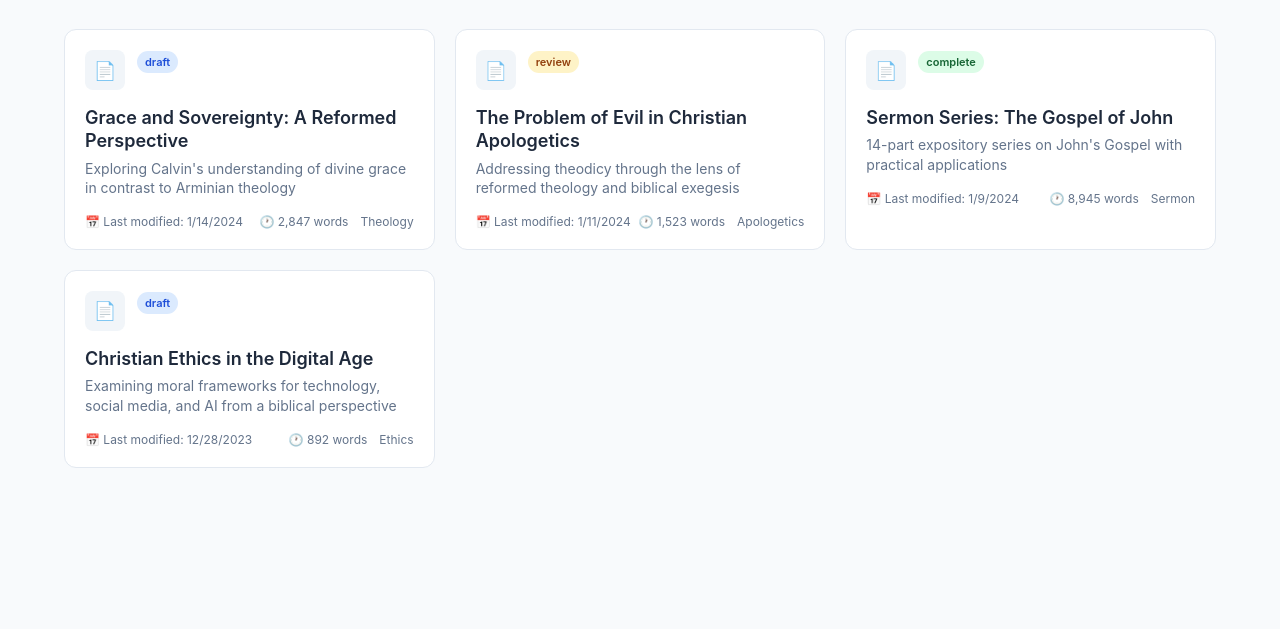
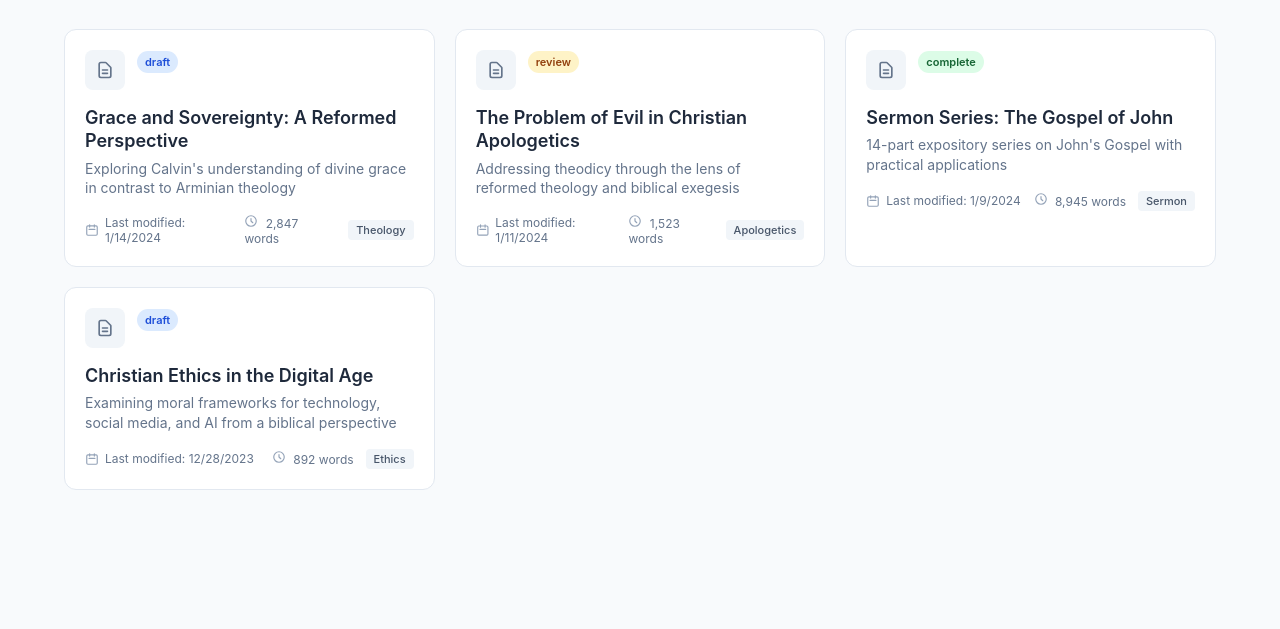
Before and after one commit to lukemiller22/research-assistant, a plain HTML site: page projects.html in a window 1280 px wide. Shown: the part 171-800 px from the top of the page. Drawn offline with Linux system fonts and the light colour scheme.

Commit message:
Update projects.html

```diff
--- a/projects.html
+++ b/projects.html
@@ -161,8 +161,9 @@
             display: flex;
             align-items: center;
             justify-content: center;
-            font-size: 18px;
+            font-size: 16px;
             flex-shrink: 0;
+            color: #64748b;
         }
 
         .project-info {
@@ -219,13 +220,41 @@
         .project-date {
             display: flex;
             align-items: center;
-            gap: 4px;
+            gap: 6px;
         }
 
         .project-stats {
             display: flex;
             align-items: center;
             gap: 12px;
+        }
+
+        .project-tag {
+            background: #f1f5f9;
+            padding: 3px 8px;
+            border-radius: 4px;
+            font-size: 11px;
+            font-weight: 500;
+            color: #475569;
+        }
+
+        /* Cleaner icons */
+        .icon-calendar {
+            width: 14px;
+            height: 14px;
+            color: #94a3b8;
+        }
+
+        .icon-clock {
+            width: 14px;
+            height: 14px;
+            color: #94a3b8;
+        }
+
+        .icon-document {
+            width: 20px;
+            height: 20px;
+            color: #64748b;
         }
 
         .empty-state {
@@ -255,7 +284,7 @@
 <body>
     <div class="header">
         <div class="logo">
-            📚 Research Assistant
+            Research Assistant
         </div>
         <nav class="nav">
             <a href="projects.html" class="active">Projects</a>
@@ -283,7 +312,11 @@
         <div class="projects-grid">
             <a href="writing.html?project=grace-sovereignty" class="project-card">
                 <div class="project-header">
-                    <div class="project-icon">📄</div>
+                    <div class="project-icon">
+                        <svg class="icon-document" fill="none" stroke="currentColor" viewBox="0 0 24 24">
+                            <path stroke-linecap="round" stroke-linejoin="round" stroke-width="2" d="M9 12h6m-6 4h6m2 5H7a2 2 0 01-2-2V5a2 2 0 012-2h5.586a1 1 0 01.707.293l5.414 5.414a1 1 0 01.293.707V19a2 2 0 01-2 2z" />
+                        </svg>
+                    </div>
                     <div class="project-info">
                         <span class="project-status status-draft">draft</span>
                     </div>
@@ -292,10 +325,18 @@
                 <p class="project-description">Exploring Calvin's understanding of divine grace in contrast to Arminian theology</p>
                 <div class="project-meta">
                     <div class="project-date">
-                        📅 Last modified: 1/14/2024
+                        <svg class="icon-calendar" fill="none" stroke="currentColor" viewBox="0 0 24 24">
+                            <path stroke-linecap="round" stroke-linejoin="round" stroke-width="2" d="M8 7V3m8 4V3m-9 8h10M5 21h14a2 2 0 002-2V7a2 2 0 00-2-2H5a2 2 0 00-2 2v12a2 2 0 002 2z" />
+                        </svg>
+                        Last modified: 1/14/2024
                     </div>
                     <div class="project-stats">
-                        🕐 2,847 words
+                        <span>
+                            <svg class="icon-clock" fill="none" stroke="currentColor" viewBox="0 0 24 24" style="display: inline; margin-right: 4px;">
+                                <path stroke-linecap="round" stroke-linejoin="round" stroke-width="2" d="M12 8v4l3 3m6-3a9 9 0 11-18 0 9 9 0 0118 0z" />
+                            </svg>
+                            2,847 words
+                        </span>
                         <span class="project-tag">Theology</span>
                     </div>
                 </div>
@@ -303,7 +344,11 @@
 
             <a href="writing.html?project=problem-evil" class="project-card">
                 <div class="project-header">
-                    <div class="project-icon">📄</div>
+                    <div class="project-icon">
+                        <svg class="icon-document" fill="none" stroke="currentColor" viewBox="0 0 24 24">
+                            <path stroke-linecap="round" stroke-linejoin="round" stroke-width="2" d="M9 12h6m-6 4h6m2 5H7a2 2 0 01-2-2V5a2 2 0 012-2h5.586a1 1 0 01.707.293l5.414 5.414a1 1 0 01.293.707V19a2 2 0 01-2 2z" />
+                        </svg>
+                    </div>
                     <div class="project-info">
                         <span class="project-status status-review">review</span>
                     </div>
@@ -312,10 +357,18 @@
                 <p class="project-description">Addressing theodicy through the lens of reformed theology and biblical exegesis</p>
                 <div class="project-meta">
                     <div class="project-date">
-                        📅 Last modified: 1/11/2024
+                        <svg class="icon-calendar" fill="none" stroke="currentColor" viewBox="0 0 24 24">
+                            <path stroke-linecap="round" stroke-linejoin="round" stroke-width="2" d="M8 7V3m8 4V3m-9 8h10M5 21h14a2 2 0 002-2V7a2 2 0 00-2-2H5a2 2 0 00-2 2v12a2 2 0 002 2z" />
+                        </svg>
+                        Last modified: 1/11/2024
                     </div>
                     <div class="project-stats">
-                        🕐 1,523 words
+                        <span>
+                            <svg class="icon-clock" fill="none" stroke="currentColor" viewBox="0 0 24 24" style="display: inline; margin-right: 4px;">
+                                <path stroke-linecap="round" stroke-linejoin="round" stroke-width="2" d="M12 8v4l3 3m6-3a9 9 0 11-18 0 9 9 0 0118 0z" />
+                            </svg>
+                            1,523 words
+                        </span>
                         <span class="project-tag">Apologetics</span>
                     </div>
                 </div>
@@ -323,7 +376,11 @@
 
             <a href="writing.html?project=gospel-john" class="project-card">
                 <div class="project-header">
-                    <div class="project-icon">📄</div>
+                    <div class="project-icon">
+                        <svg class="icon-document" fill="none" stroke="currentColor" viewBox="0 0 24 24">
+                            <path stroke-linecap="round" stroke-linejoin="round" stroke-width="2" d="M9 12h6m-6 4h6m2 5H7a2 2 0 01-2-2V5a2 2 0 012-2h5.586a1 1 0 01.707.293l5.414 5.414a1 1 0 01.293.707V19a2 2 0 01-2 2z" />
+                        </svg>
+                    </div>
                     <div class="project-info">
                         <span class="project-status status-complete">complete</span>
                     </div>
@@ -332,10 +389,18 @@
                 <p class="project-description">14-part expository series on John's Gospel with practical applications</p>
                 <div class="project-meta">
                     <div class="project-date">
-                        📅 Last modified: 1/9/2024
+                        <svg class="icon-calendar" fill="none" stroke="currentColor" viewBox="0 0 24 24">
+                            <path stroke-linecap="round" stroke-linejoin="round" stroke-width="2" d="M8 7V3m8 4V3m-9 8h10M5 21h14a2 2 0 002-2V7a2 2 0 00-2-2H5a2 2 0 00-2 2v12a2 2 0 002 2z" />
+                        </svg>
+                        Last modified: 1/9/2024
                     </div>
                     <div class="project-stats">
-                        🕐 8,945 words
+                        <span>
+                            <svg class="icon-clock" fill="none" stroke="currentColor" viewBox="0 0 24 24" style="display: inline; margin-right: 4px;">
+                                <path stroke-linecap="round" stroke-linejoin="round" stroke-width="2" d="M12 8v4l3 3m6-3a9 9 0 11-18 0 9 9 0 0118 0z" />
+                            </svg>
+                            8,945 words
+                        </span>
                         <span class="project-tag">Sermon</span>
                     </div>
                 </div>
@@ -343,7 +408,11 @@
 
             <a href="writing.html?project=digital-ethics" class="project-card">
                 <div class="project-header">
-                    <div class="project-icon">📄</div>
+                    <div class="project-icon">
+                        <svg class="icon-document" fill="none" stroke="currentColor" viewBox="0 0 24 24">
+                            <path stroke-linecap="round" stroke-linejoin="round" stroke-width="2" d="M9 12h6m-6 4h6m2 5H7a2 2 0 01-2-2V5a2 2 0 012-2h5.586a1 1 0 01.707.293l5.414 5.414a1 1 0 01.293.707V19a2 2 0 01-2 2z" />
+                        </svg>
+                    </div>
                     <div class="project-info">
                         <span class="project-status status-draft">draft</span>
                     </div>
@@ -352,10 +421,18 @@
                 <p class="project-description">Examining moral frameworks for technology, social media, and AI from a biblical perspective</p>
                 <div class="project-meta">
                     <div class="project-date">
-                        📅 Last modified: 12/28/2023
+                        <svg class="icon-calendar" fill="none" stroke="currentColor" viewBox="0 0 24 24">
+                            <path stroke-linecap="round" stroke-linejoin="round" stroke-width="2" d="M8 7V3m8 4V3m-9 8h10M5 21h14a2 2 0 002-2V7a2 2 0 00-2-2H5a2 2 0 00-2 2v12a2 2 0 002 2z" />
+                        </svg>
+                        Last modified: 12/28/2023
                     </div>
                     <div class="project-stats">
-                        🕐 892 words
+                        <span>
+                            <svg class="icon-clock" fill="none" stroke="currentColor" viewBox="0 0 24 24" style="display: inline; margin-right: 4px;">
+                                <path stroke-linecap="round" stroke-linejoin="round" stroke-width="2" d="M12 8v4l3 3m6-3a9 9 0 11-18 0 9 9 0 0118 0z" />
+                            </svg>
+                            892 words
+                        </span>
                         <span class="project-tag">Ethics</span>
                     </div>
                 </div>
```
